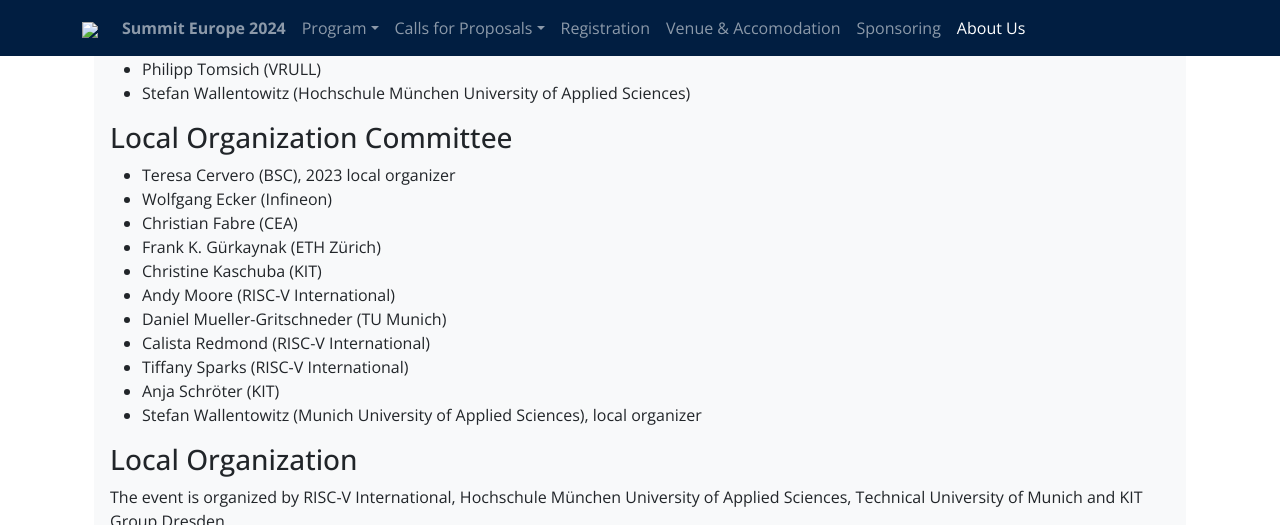
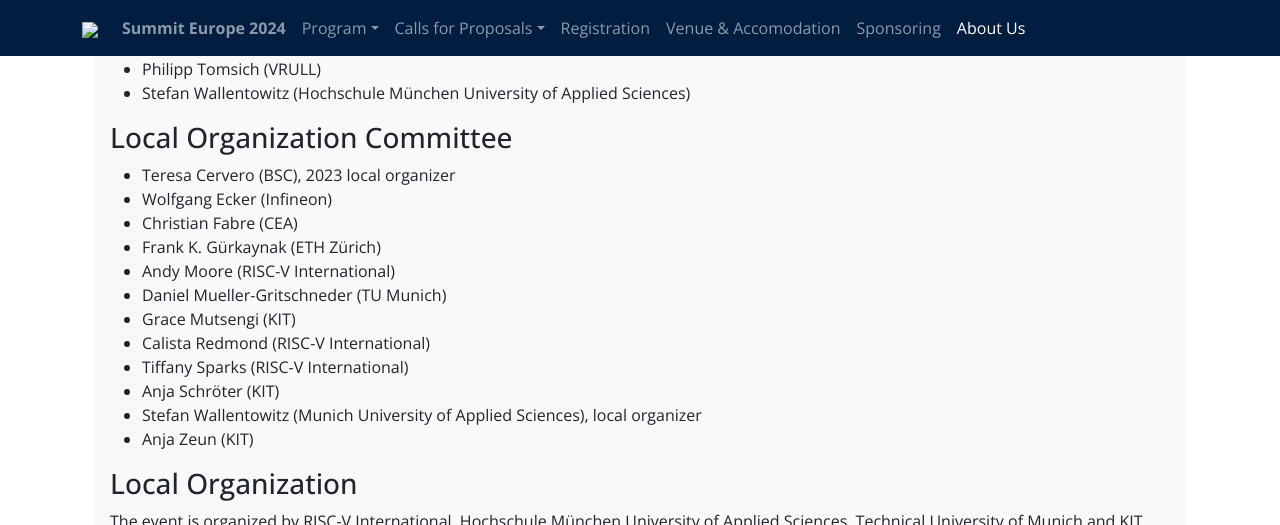
Before and after one commit to riscv-europe/summit-website-development, a Jekyll site: the page built from summit/2024/about.md, in a window 1280 px wide and 900 px high, scrolled down 2355 px, cut to the strip 0-525 px from the top of the window. Built offline with Jekyll 4.4.1, drawn with Linux system fonts in a browser that asks for light colours.

Commit message:
Orga update

```diff
--- a/summit/2024/about.md
+++ b/summit/2024/about.md
@@ -102,13 +102,14 @@
 - Wolfgang Ecker (Infineon)
 - Christian Fabre (CEA)
 - Frank K. Gürkaynak (ETH Zürich)
-- Christine Kaschuba (KIT)
 - Andy Moore (RISC-V International)
 - Daniel Mueller-Gritschneder (TU Munich)
+- Grace Mutsengi (KIT)
 - Calista Redmond (RISC-V International)
 - Tiffany Sparks (RISC-V International)
 - Anja Schröter (KIT)
 - Stefan Wallentowitz (Munich University of Applied Sciences), local organizer
+- Anja Zeun (KIT)
 
 ### Local Organization
 
```
